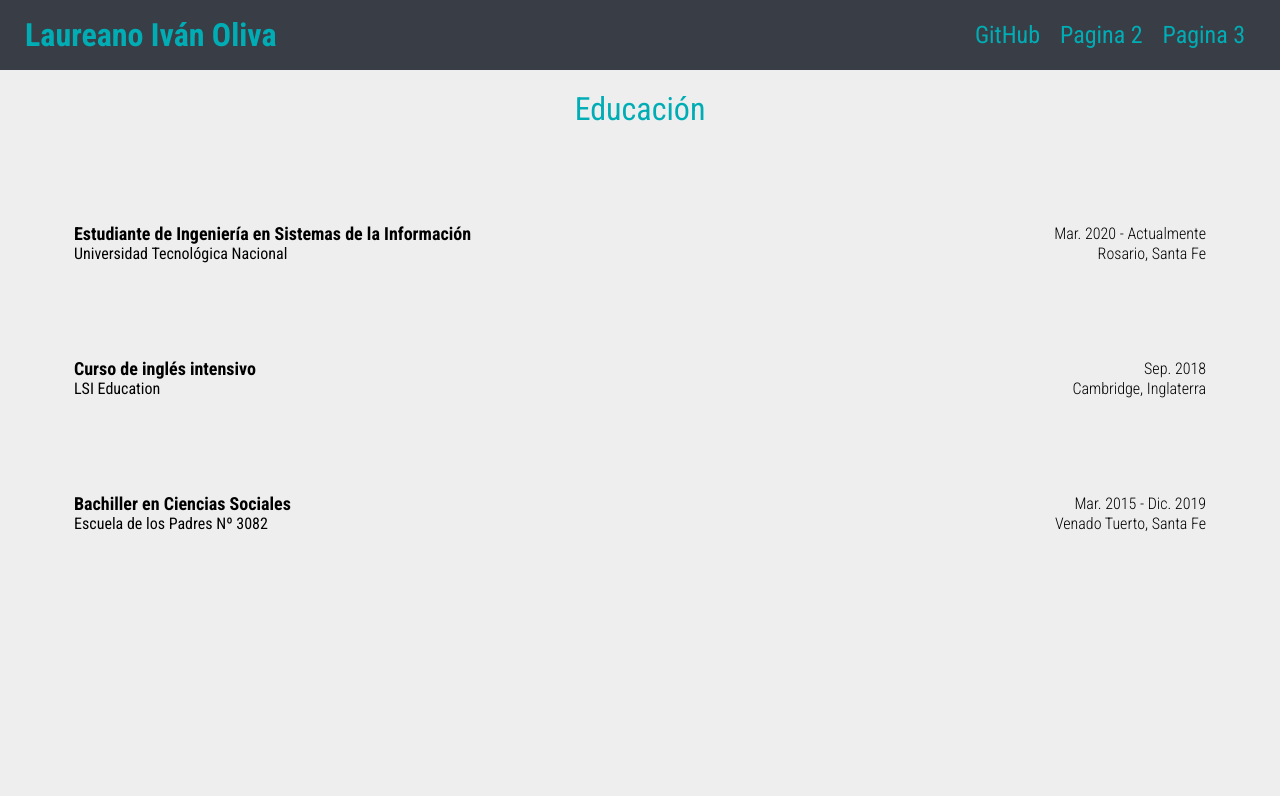
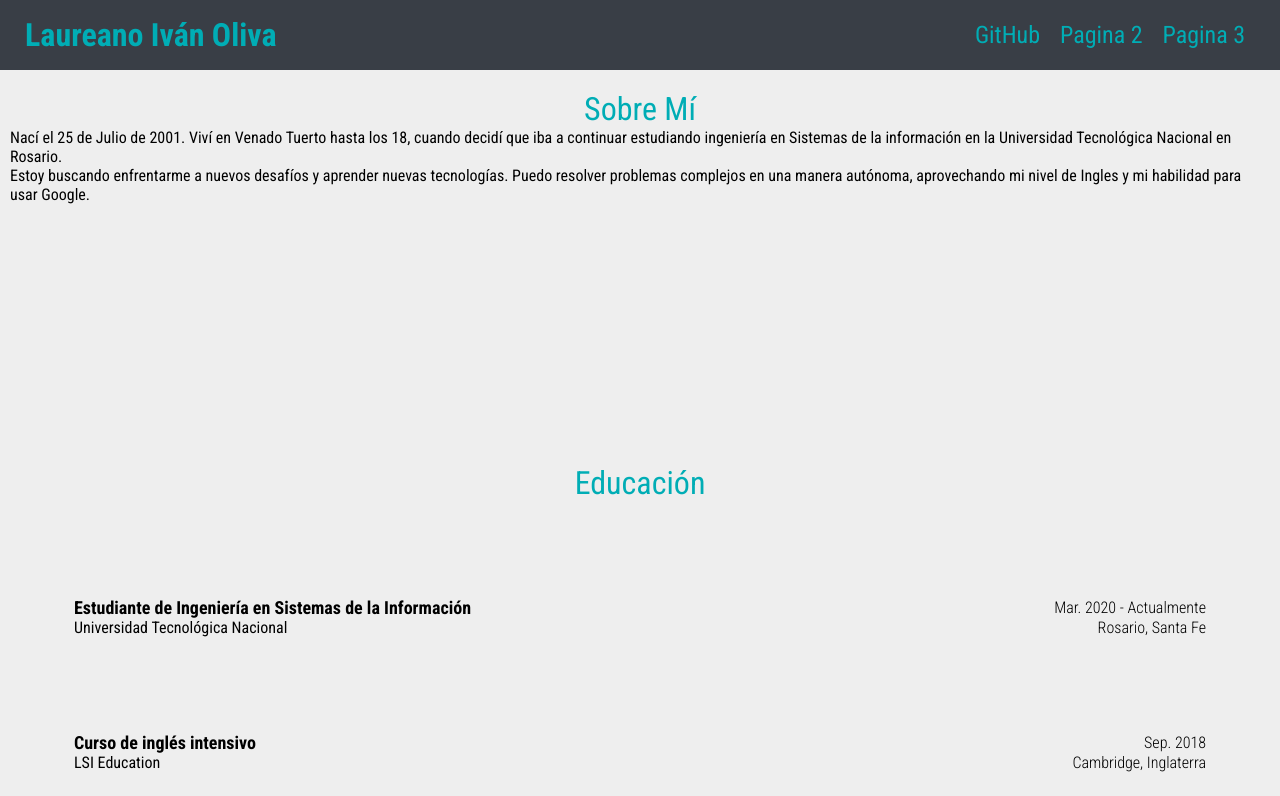
Before and after one commit to laucha54321/mi-pagina, a Vue app: page / in a window 1280 px wide. Shown: the top 796 px of the page. Built offline with nearby package versions, Linux system fonts and the light colour scheme.

Commit message:
Codigo descomentado

```diff
--- a/src/views/HomeView.vue
+++ b/src/views/HomeView.vue
@@ -1,11 +1,11 @@
 <template>
   <div class="home">
     <the-header></the-header>
-    <!-- <div class="container">
+    <div class="container">
       <h2>Sobre Mí</h2>
         <p> Nací el 25 de Julio de 2001. Viví en Venado Tuerto hasta los 18, cuando decidí que iba a continuar estudiando ingeniería en Sistemas de la información en la Universidad Tecnológica Nacional en Rosario.</p>
         <p>Estoy buscando enfrentarme a nuevos desafíos y aprender nuevas tecnologías. Puedo resolver problemas complejos en una manera autónoma, aprovechando mi nivel de Ingles y mi habilidad para usar Google. </p>
-    </div> -->
+    </div>
     <div class="container">
       <h2>Educación</h2>
       <title-year-place v-for="el in educacion" v-motion-pop>
```
